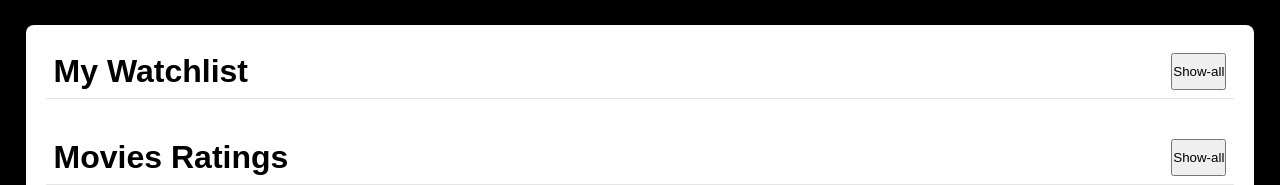
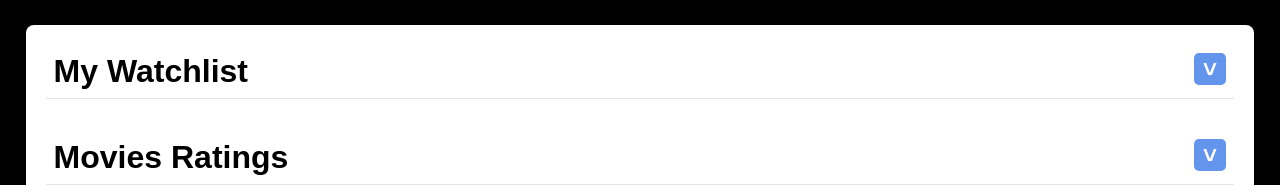
Before and after one commit to CurlyRishabh/IMDB-clone, a Django app: page /profile/1/ in a window 1280 px wide. Shown: the part 57-242 px from the top of the page. Run offline with Django 3.2, Linux system fonts and the light colour scheme; a user stored in the database is signed in; data comes from the database, SQL or seed files in the repository; both versions use the stored data as it was after the commit.

Commit message:
Added dropdown button css in profile page

```diff
--- a/movies/static/css/style.css
+++ b/movies/static/css/style.css
@@ -173,7 +173,7 @@ a:hover {
     flex-direction: column;
     align-items: center;
     height: 100vh;
-  background: white;
+    background: white;
 
 }
 
@@ -236,10 +236,10 @@ a:hover {
 }
 
 /* admin css */
-.admin-movie-card{
+.admin-movie-card {
     display: flex;
-  justify-content: space-between;
-  margin-bottom: 0.5rem;
+    justify-content: space-between;
+    margin-bottom: 0.5rem;
 }
 
 .update-admin-container {
@@ -250,7 +250,8 @@ a:hover {
 
 .update-admin-heading {
     font-size: 24px;
-    color: #333;
+    color: var(--yellow);
+    margin: 1rem 0;
     text-align: center;
 }
 
@@ -437,19 +438,34 @@ a:hover {
     box-shadow: 0 0 10px rgba(0, 0, 0, 0.1);
     color: black;
     display: grid;
-  row-gap: 1rem;
+    row-gap: 1rem;
 
 }
-.profile-item-heading{
+
+.profile-dropdown-btn {
+    height: 2rem;
+    width: 2rem;
+    text-align: center;
+    transform: rotate(90deg);
+    font-size: 1.5rem;
+    color: white;
+    background: cornflowerblue;
+    border-radius: 5px;
+    border: none;
+    font-weight: bold;
+}
+
+.profile-item-heading {
     display: flex;
     justify-content: space-between;
     border-bottom: 1px solid var(--light-gray);
     padding: 0.5rem;
 }
 
-.toggle-watchlist{
+.toggle-watchlist {
     display: block;
 }
+
 .watchlist-movie-card {
     display: flex;
     align-items: center;
@@ -576,7 +592,8 @@ a:hover {
     width: 100%;
 }
 
-.rating-table th, .rating-table td {
+.rating-table th,
+.rating-table td {
     border: 1px solid #dddddd;
     text-align: left;
     padding: 8px;
--- a/movies/templates/watchlist/watchlist_detail.html
+++ b/movies/templates/watchlist/watchlist_detail.html
@@ -12,7 +12,7 @@
 <div class="watchlist-container">
     <div class="profile-item-heading">
         <h1>My Watchlist</h1>
-        <button onclick="toggleWatchlistClick('toggle-watchlist')">Show-all</button>
+        <button class="profile-dropdown-btn" onclick="toggleWatchlistClick(this, 'toggle-watchlist')">></button>
     </div>
     <div class="toggle-watchlist">
         {% for watchlist_movie in watchlist %}
@@ -39,7 +39,7 @@
         <div class="profile-item-heading">
 
             <h1>Movies Ratings</h1>
-            <button onclick="toggleWatchlistClick('rating-table')">Show-all</button>
+            <button class="profile-dropdown-btn" onclick="toggleWatchlistClick(this, 'rating-table')">></button>
         </div>
         <table class="rating-table">
             <thead>
@@ -97,12 +97,16 @@
 
 {% block scripts %}
 <script>
-    function toggleWatchlistClick(toggleName) {
+    function toggleWatchlistClick(button, toggleName) {
         const ele = document.querySelector(`.${toggleName}`);
+
         if (ele.style.display == 'none') {
             ele.style.display = 'block'
+            button.style.transform = 'rotate(90deg)';
         } else {
             ele.style.display = 'none'
+            button.style.transform = 'rotate(0deg)';
+
         }
     }
 </script>
```
Also changed, not shown: db.sqlite3.
